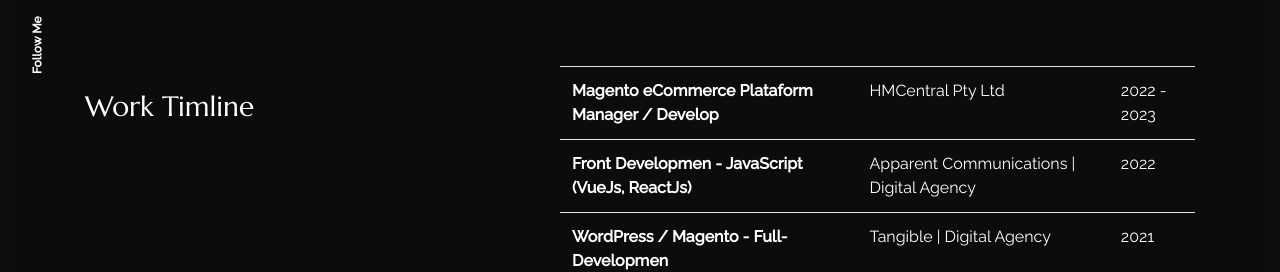
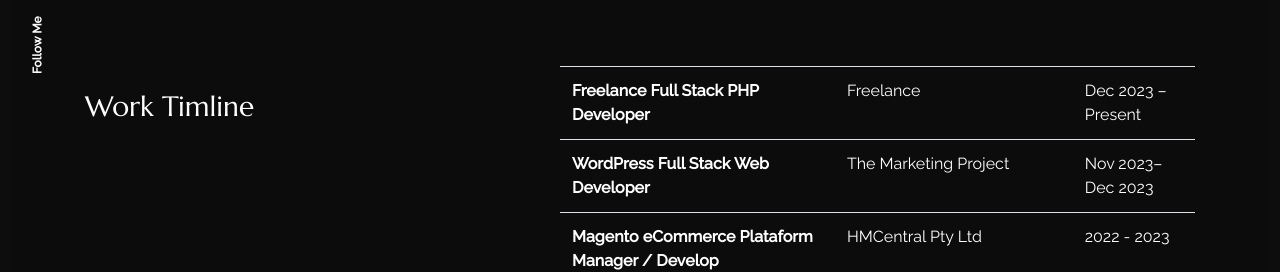
Before and after one commit to cgmorah/cgmorah-developer, a React (Create React App) app: page /about in a window 1280 px wide. Shown: the part 424-696 px from the top of the page. Built offline with nearby package versions, Linux system fonts and the light colour scheme.

Commit message:
Update content_option.js
Updates

```diff
--- a/src/content_option.js
+++ b/src/content_option.js
@@ -20,6 +20,16 @@
     aboutme: "I am a JavaScript / PHP  Web Developer (Full-Stack), ReactJS, VueJS, Laravel, CodeIgniter, Symfony, Angular, Bootstrap, Foundation, LESS, Sass, HTML5, CSS3, SQL, with experience in administration and creation of CMS, LMS, eCommerce. Senior in WordPress Develop, DRUPAL developer & MAGENTO Develop, high knowledge in design (Design UX) ... others",
 };
 const worktimeline = [{
+        jobtitle: "Freelance Full Stack PHP Developer",
+        where: "Freelance",
+        date: "Dec 2023 – Present",
+    },
+    {
+        jobtitle: "WordPress Full Stack Web Developer",
+        where: "The Marketing Project",
+        date: "Nov 2023–Dec 2023",
+    },
+    {
         jobtitle: "Magento eCommerce Plataform Manager / Develop",
         where: "HMCentral Pty Ltd",
         date: "2022 - 2023",
@@ -203,7 +213,7 @@
 
 const contactConfig = {
     YOUR_EMAIL: "cgmorah@gmail.com",
-    YOUR_FONE: "+61 410 740 600 | +1 818 748 8317 ",
+    YOUR_FONE: "+61 400 481 389 | +1 818 748 8317 ",
     description: "I have always liked the technology industry. It gives me the freedom to be myself with the people I can serve and help. I am passionate about everything I do, and I will always bring a great vibration and a smile to work. I would like to have the opportunity to talk more with you about any role and how I could use my skills to benefit you.",
     // creat an emailjs.com account
     // check out this tutorial https://www.emailjs.com/docs/examples/reactjs/
```
